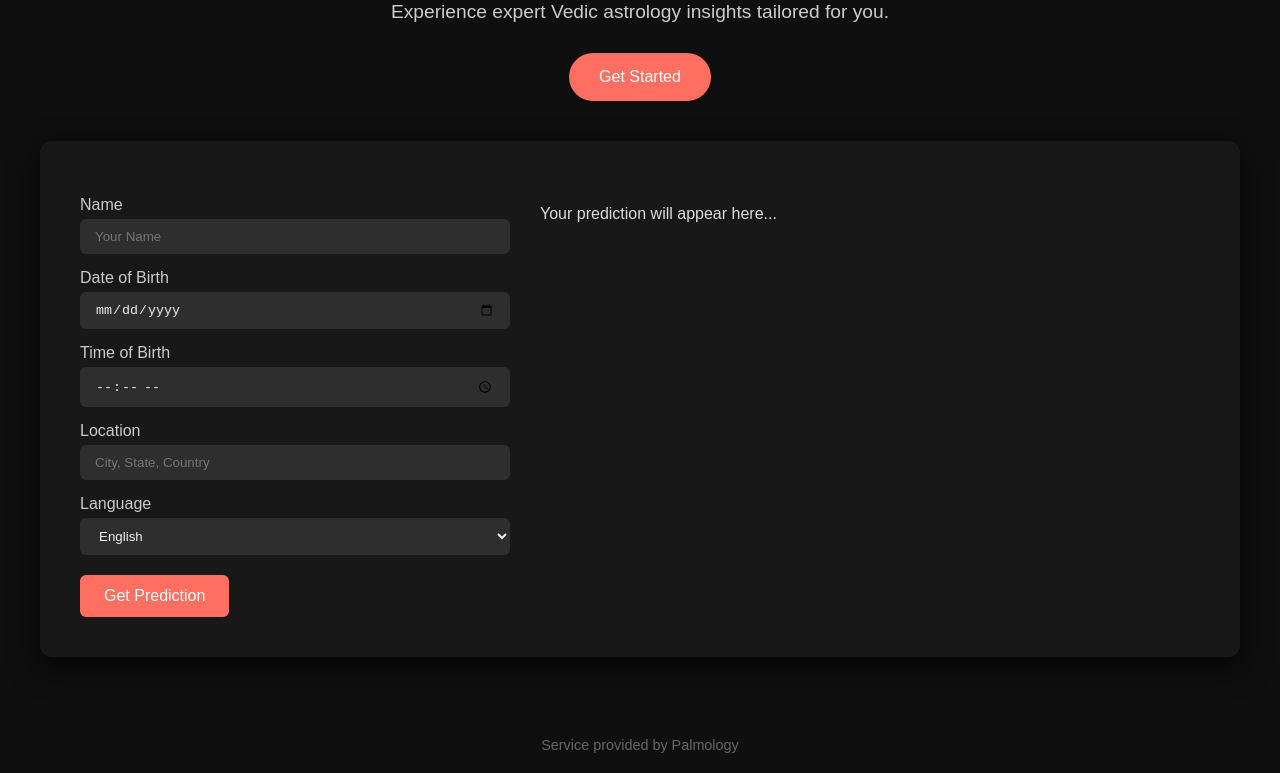
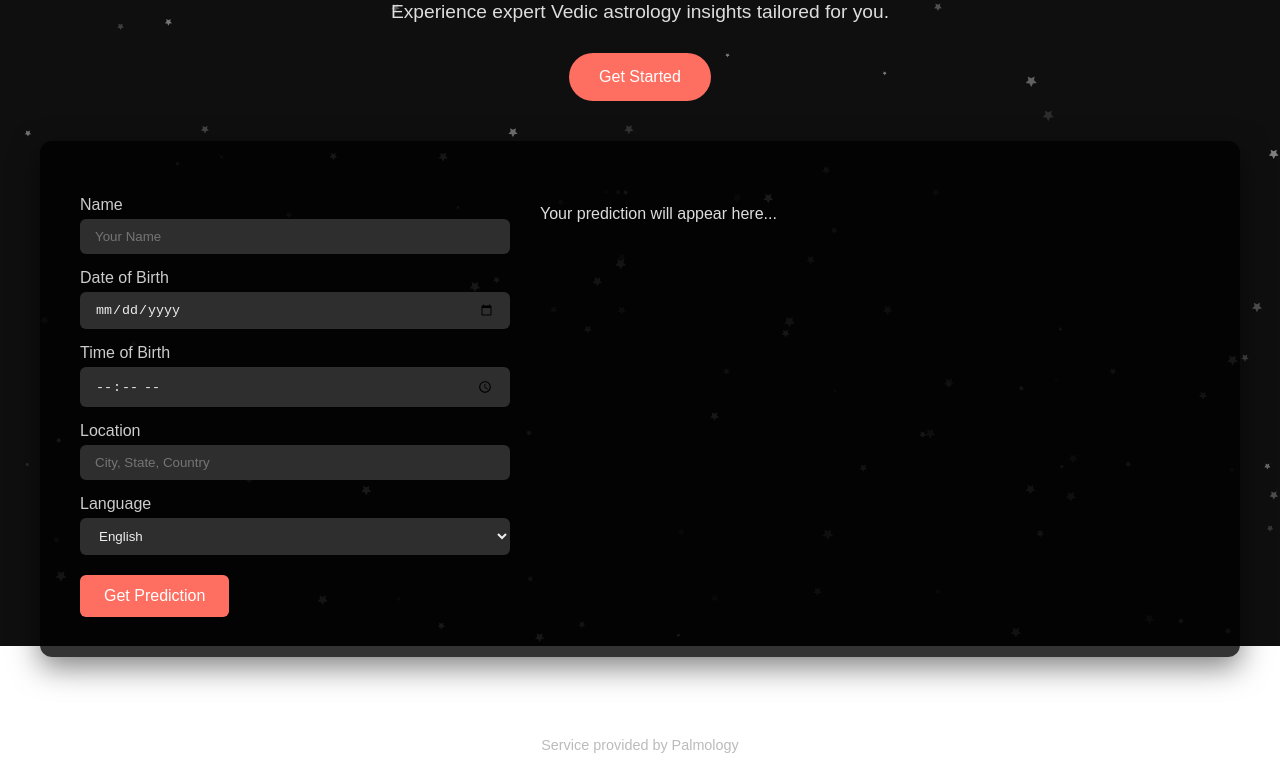
Before and after one commit to abhishek-18081990/astro-prediction-app, a website: page index.html in a window 1280 px wide. Shown: the part 154-927 px from the top of the page. Drawn offline with nearby package versions, Linux system fonts and the light colour scheme.

Commit message:
index.html

```diff
--- a/index.html
+++ b/index.html
@@ -10,7 +10,7 @@
   <!-- AOS Animation CSS -->
   <link href="https://cdnjs.cloudflare.com/ajax/libs/aos/2.3.4/aos.css" rel="stylesheet" />
   <style>
-    /* Fullscreen particles background */
+    /* Particles.js canvas */
     #tsparticles {
       position: fixed;
       top: 0;
@@ -18,19 +18,20 @@
       width: 100%;
       height: 100%;
       z-index: -1;
+      background: #0f0f0f;
     }
     /* Base styles */
     * { box-sizing: border-box; margin: 0; padding: 0; }
-    body { font-family: 'Montserrat', sans-serif; background: #0f0f0f; color: #eee; overflow-x: hidden; }
+    body { font-family: 'Montserrat', sans-serif; overflow-x: hidden; color: #eee; }
     a, button { font-family: inherit; }
     /* Hero Section */
-    .hero { text-align: center; padding: 80px 20px; }
+    .hero { text-align: center; padding: 80px 20px; position: relative; }
     .hero h1 { font-size: 3rem; color: #ff6f61; margin-bottom: 20px; text-shadow: 0 2px 8px rgba(0,0,0,0.7);}
-    .hero p { font-size: 1.2rem; color: #ccc; margin-bottom: 30px; }
+    .hero p { font-size: 1.2rem; color: #ddd; margin-bottom: 30px; }
     .cta-btn { background: #ff6f61; color: #fff; padding: 15px 30px; border: none; border-radius: 30px; cursor: pointer; font-size: 1rem; transition: transform 0.2s ease; }
     .cta-btn:hover { transform: scale(1.05); }
     /* Main Container */
-    .container { display: flex; flex-wrap: wrap; gap: 30px; max-width: 1200px; margin: -40px auto 60px; background: rgba(26,26,26,0.9); border-radius: 12px; padding: 40px; box-shadow: 0 10px 30px rgba(0,0,0,0.7); }
+    .container { display: flex; flex-wrap: wrap; gap: 30px; max-width: 1200px; margin: -40px auto 60px; background: rgba(0, 0, 0, 0.8); border-radius: 12px; padding: 40px; box-shadow: 0 10px 30px rgba(0,0,0,0.5); position: relative; }
     /* Form Panel */
     .form-panel { flex: 1 1 300px; min-width: 280px; }
     label { display: block; margin-top: 15px; color: #ccc; font-weight: 500; }
@@ -45,17 +46,18 @@
     @keyframes spin { 0% { transform: rotate(0deg); } 100% { transform: rotate(360deg); } }
     /* Result Panel */
     .result-panel { flex: 2 1 400px; min-width: 320px; max-height: 600px; overflow-y: auto; }
-    #chart svg, #chart img { width: 100%; border-radius: 8px; border: 2px solid #2e2e2e; }
+    #chart svg, #chart img { width: 100%; border-radius: 8px; border: 2px solid #2e2e2e; margin-top: 20px; }
     #result { margin-top: 20px; line-height: 1.6; color: #ddd; }
     /* Footer */
-    .footer { text-align: center; padding: 20px; color: #666; font-size: 0.9rem; }
-    /* Responsive Fix */
+    .footer { text-align: center; padding: 20px; color: #bbb; font-size: 0.9rem; position: relative; }
+    /* Responsive */
     @media (max-width: 768px) { .container { flex-direction: column; margin-top: -20px; } }
   </style>
 </head>
 <body>
   <!-- Particles.js container -->
   <div id="tsparticles"></div>
+
   <!-- Hero -->
   <section class="hero" data-aos="fade-down">
     <h1>Unlock Your Future</h1>
@@ -104,67 +106,72 @@
   <div class="footer">Service provided by Palmology</div>
 
   <!-- Scripts -->
-  <!-- AOS Animation JS -->
   <script src="https://cdnjs.cloudflare.com/ajax/libs/aos/2.3.4/aos.js"></script>
-  <!-- tsParticles JS before initialization -->
-  <script src="https://cdn.jsdelivr.net/npm/tsparticles@2/tsparticles.min.js"></script>
+  <script src="https://cdn.jsdelivr.net/npm/tsparticles@2.9.3/tsparticles.bundle.min.js"></script>
   <script>
-    document.addEventListener('DOMContentLoaded', function() {
+    document.addEventListener('DOMContentLoaded', () => {
       // Initialize AOS
       if (window.AOS) AOS.init({ duration: 800, once: true });
-      // Initialize tsParticles
+      // Initialize tsParticles with starfield style
       if (window.tsParticles) {
         tsParticles.load('tsparticles', {
           fpsLimit: 60,
+          particles: {
+            number: { value: 100, density: { enable: true, area: 800 } },
+            color: { value: '#ffffff' },
+            shape: { type: 'star' },
+            opacity: { value: 0.5, random: true },
+            size: { value: { min: 1, max: 3 }, random: true },
+            move: { enable: true, speed: 0.3, direction: 'bottom', outModes: { default: 'out' } }
+          },
           interactivity: {
-            events: { onHover: { enable: true, mode: 'grab' }, resize: true },
-            modes: { grab: { distance: 200, links: { opacity: 0.5 } } }
-          },
-          particles: {
-            color: { value: '#ffffff' },
-            links: { color: '#ffffff', distance: 150, enable: true, opacity: 0.2, width: 1 },
-            move: { enable: true, speed: 1, direction: 'none', outModes: 'bounce' },
-            number: { density: { enable: true, area: 800 }, value: 60 },
-            opacity: { value: 0.3 },
-            shape: { type: 'circle' },
-            size: { value: { min: 1, max: 3 } }
+            events: { onHover: { enable: false }, onClick: { enable: false } }
           },
           detectRetina: true
         });
-      } else {
-        console.error('tsParticles not loaded');
-      }
+      } else console.error('tsParticles not loaded');
     });
-    // Prediction & PDF logic unchanged
+
     async function getPrediction() {
-      const spinner = document.getElementById('spinner'); spinner.style.display = 'inline-block';
-      document.getElementById('result').innerText = 'Generating prediction...'; document.getElementById('chart').innerHTML = ''; document.getElementById('downloadPdfBtn').style.display = 'none';
-      const dob = document.getElementById('dob').value; const [year,month,day] = dob.split('-').map(Number);
-      const time = document.getElementById('time').value; const [hour,minute] = time.split(':').map(Number);
+      const spinner = document.getElementById('spinner');
+      spinner.style.display = 'inline-block';
+      document.getElementById('result').innerText = 'Generating prediction...';
+      document.getElementById('chart').innerHTML = '';
+      document.getElementById('downloadPdfBtn').style.display = 'none';
+
+      const dob = document.getElementById('dob').value;
+      const [year,month,day] = dob.split('-').map(Number);
+      const time = document.getElementById('time').value;
+      const [hour,minute] = time.split(':').map(Number);
       const loc = document.getElementById('location').value;
       try {
         const geo = await fetch(`https://api.opencagedata.com/geocode/v1/json?q=${encodeURIComponent(loc)}&key=15459e2a83eb42de9cd2b77a168c9307`);
-        const geoJson = await geo.json(); const {lat,lng} = geoJson.results[0].geometry;
-        const timezone = geoJson.results[0].annotations.timezone.offset_sec/3600;
-        const payload = { name:document.getElementById('name').value, day,month,year,hour,minute,latitude:lat,longitude:lng,timezone,language:document.getElementById('language').value };
-        const res = await fetch(`${window.location.origin}/predict`, { method:'POST', headers:{'Content-Type':'application/json'}, body:JSON.stringify(payload) });
-        const data = await res.json(); spinner.style.display = 'none';
-        if(data.prediction) {
+        const geoJson = await geo.json();
+        const { lat, lng } = geoJson.results[0].geometry;
+        const timezone = geoJson.results[0].annotations.timezone.offset_sec / 3600;
+        const payload = { name: document.getElementById('name').value, day, month, year, hour, minute, latitude: lat, longitude: lng, timezone, language: document.getElementById('language').value };
+        const res = await fetch(`${window.location.origin}/predict`, { method:'POST', headers:{ 'Content-Type':'application/json' }, body: JSON.stringify(payload) });
+        const data = await res.json();
+        spinner.style.display = 'none';
+        if (data.prediction) {
           document.getElementById('result').innerText = data.prediction;
-          if(data.chartSvg) document.getElementById('chart').innerHTML = `<h5>Your Lagan Chart (D1)</h5><div>${data.chartSvg}</div>`;
+          if (data.chartSvg) document.getElementById('chart').innerHTML = `<h5>Your Lagan Chart (D1)</h5><div>${data.chartSvg}</div>`;
           document.getElementById('downloadPdfBtn').style.display = 'inline-block';
         } else {
           document.getElementById('result').innerText = 'Prediction failed. Try again.';
         }
-      } catch(err) {
-        spinner.style.display = 'none'; document.getElementById('result').innerText = 'Error fetching prediction.'; console.error(err);
+      } catch (err) {
+        spinner.style.display = 'none';
+        document.getElementById('result').innerText = 'Error fetching prediction.';
+        console.error(err);
       }
     }
+
     function downloadPdf() {
       const { jsPDF } = window.jspdf; const doc = new jsPDF(); const name = document.getElementById('name').value;
       const text = document.getElementById('result').innerText; const lines = doc.splitTextToSize(text, 180);
       let y = 20; doc.setFontSize(14); doc.text(`Jyotish Prediction for ${name}`, 10,10);
-      lines.forEach(line => { if(y>270){doc.addPage(); y=20;} doc.text(line,10,y); y+=7; });
+      lines.forEach(line => { if (y > 270) { doc.addPage(); y = 20; } doc.text(line, 10, y); y += 7; });
       doc.save(`${name.replace(/\s+/g,'_')}_prediction.pdf`);
     }
   </script>
```
